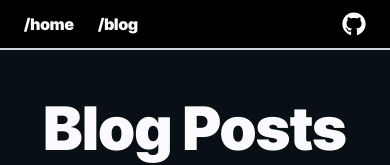
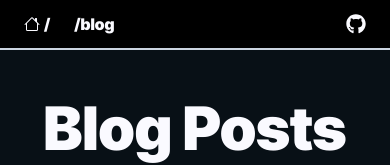
Before and after one commit to Naught0/naught0.github.io, a Next.js app: page /blog in a window 390 px wide. Shown: the top 165 px of the page. Built offline with nearby package versions, Linux system fonts and the light colour scheme.

Commit message:
Add icon

```diff
--- a/components/nav.tsx
+++ b/components/nav.tsx
@@ -1,17 +1,20 @@
 import { HoverScaleLink } from "./hover-scale-link";
 import { FaGithub } from "react-icons/fa";
 import { NavLink } from "./nav-link";
+import { BsHouse } from "react-icons/bs";
 
 export const Nav = () => {
   return (
     <nav className="flex w-full flex-row justify-between gap-3 border-b-2 border-b-slate-300 bg-black px-6 py-3">
       <div className="flex flex-row justify-start gap-6">
-        <NavLink href="/">/home</NavLink>
+        <NavLink href="/">
+          <BsHouse />/
+        </NavLink>
         <NavLink href="/blog">/blog</NavLink>
       </div>
       <div className="flex flex-row items-center justify-end gap-3">
         <HoverScaleLink href="https://github.com/naught0" target="_blank">
-          <FaGithub className="text-2xl" />
+          <FaGithub className="text-xl sm:text-2xl" />
         </HoverScaleLink>
       </div>
     </nav>
```
